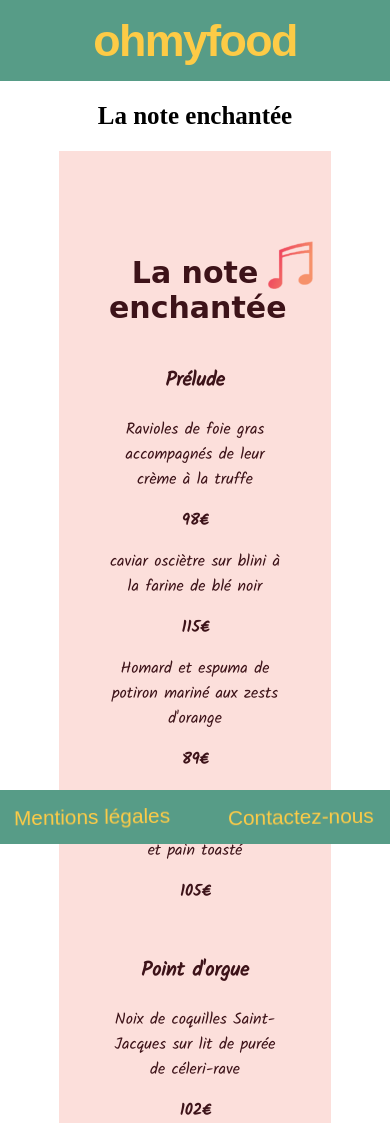
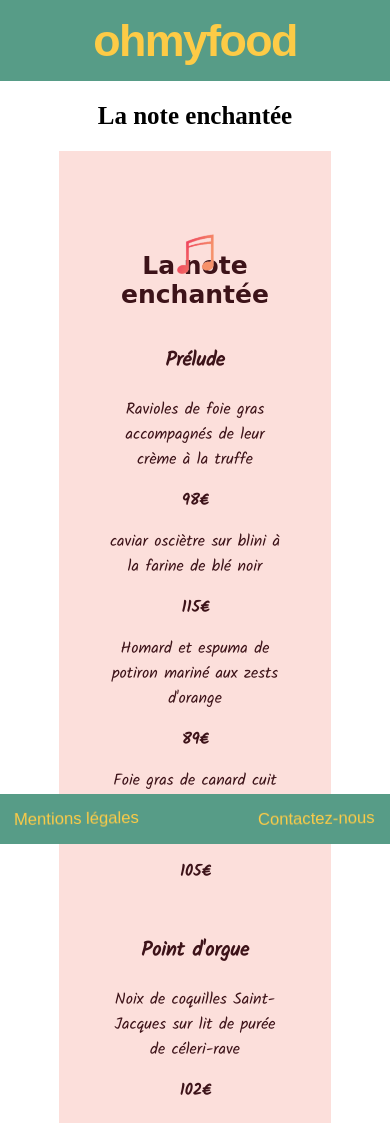
Before and after one commit to Sirzerch/Ohmyfood, a plain HTML site: page menu1.html in a window 390 px wide. Shown: the top 1123 px of the page. Drawn offline with Linux system fonts and the light colour scheme; a web font is replaced by a local one.

Commit message:
Media queries du footer et des images

```diff
--- a/sass/components/_btn.scss
+++ b/sass/components/_btn.scss
@@ -55,3 +55,9 @@
 
     }
 }
+
+@media #{$small-menu} {
+    .btn-footer {
+        font-size: 0.8em;
+    }
+}
--- a/sass/pages/_menu1.scss
+++ b/sass/pages/_menu1.scss
@@ -145,6 +145,14 @@
         &__mid {
             padding-bottom: 15px;
         }
+
+        &__img-title {
+            left: 3.6em;
+        }
+
+        &__img-footer {
+            left: 1.3em;
+        }
     }
 }
 
@@ -157,11 +165,23 @@
         font-size: 25px;
     }
 
-    .menu1__title {
-        font-size: 30px;
-    }
+    .menu1 {
 
-    .menu1__footer {
-        font-size: 20px;
+        &__title {
+            font-size: 25px;
+        }
+
+        &__footer {
+            font-size: 20px;
+        }
+
+        &__img-title {
+            left: 2.7em;
+            bottom: 2em;
+        }
+
+        &__img-footer {
+            left: -0.5em;
+        }
     }
 }
```
Also changed, not shown: css/main.css, 1 other file.
